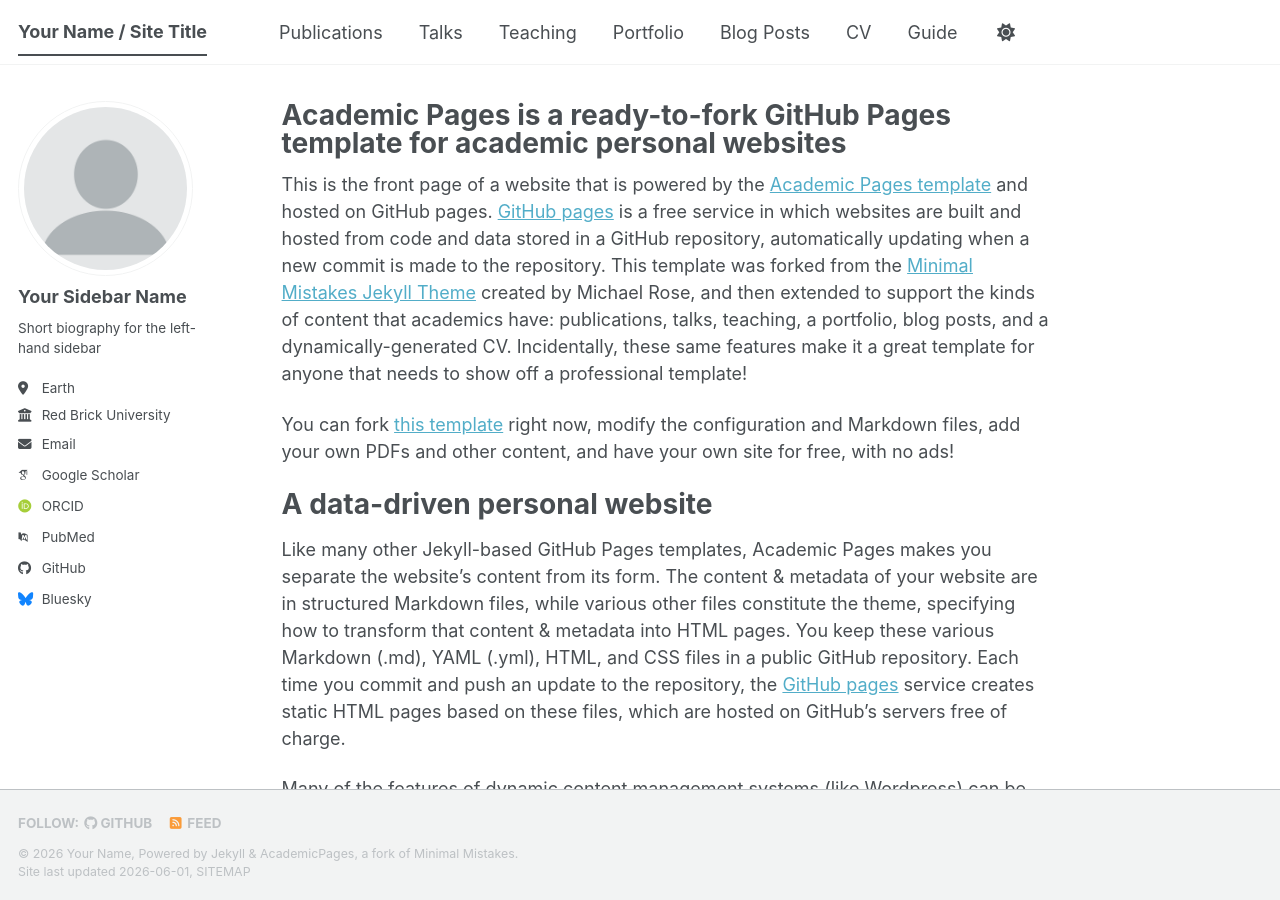
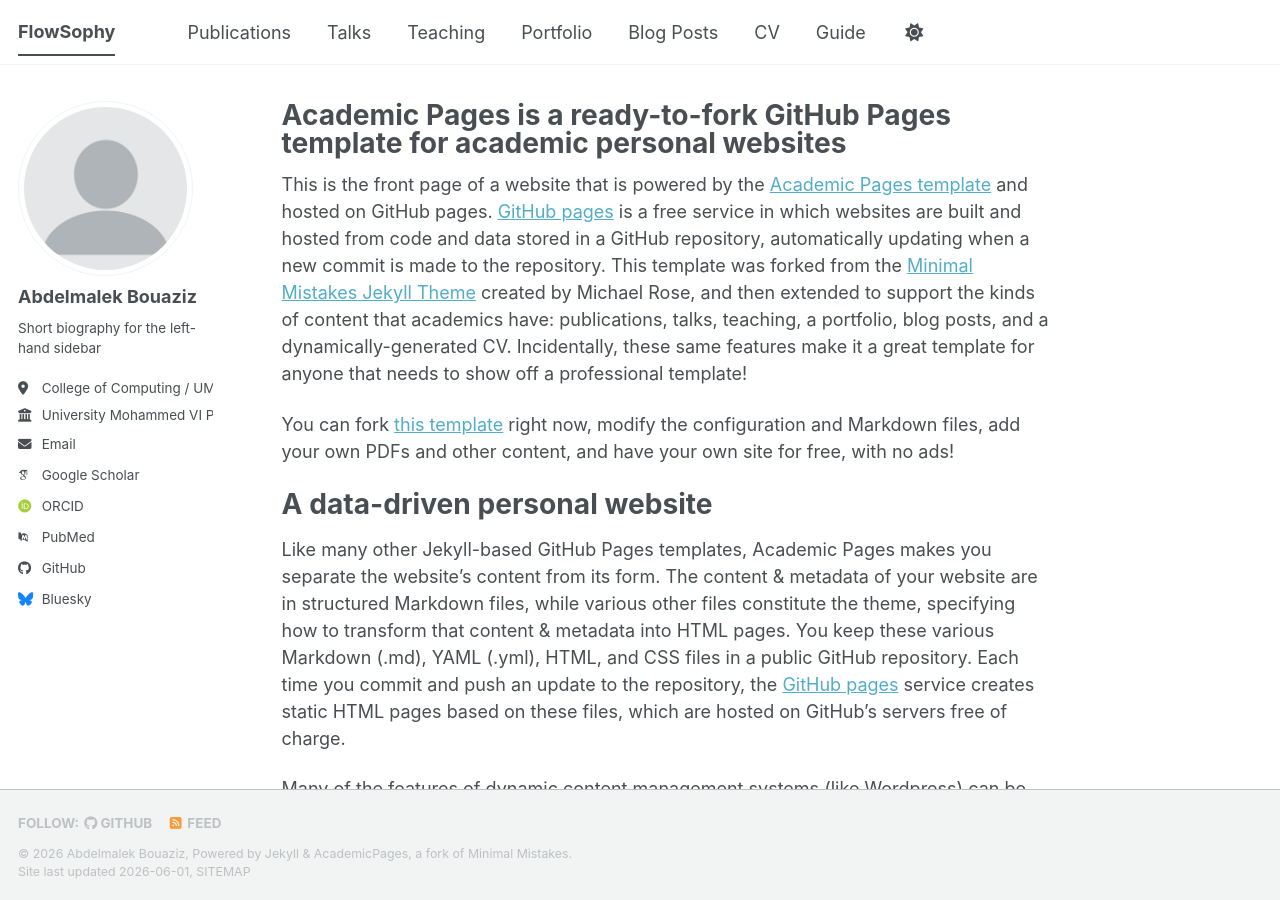
Before and after one commit to abdelmalekbouaziz/abdelmalekbouaziz.github.io, a Jekyll site: the page built from _pages/about.md, in a window 1280 px wide and 900 px high. Built offline with Jekyll 4.4.1, drawn with Linux system fonts in a browser that asks for light colours; some web fonts are replaced; a script bundle is joined from its source files by our own code; library files that are not in the unit come from our copies.

Commit message:
first commit

```diff
--- a/_config.yml
+++ b/_config.yml
@@ -9,14 +9,13 @@
 # Basic Site Settings
 locale                   : "en-US"
 site_theme               : "default" # The available themes options are "default", "air", "sunrise", "mint", "dirt" and "contrast"
-title                    : "Your Name / Site Title"
+title                    : "FlowSophy"
 title_separator          : "-"
-name                     : &name "Your Name"
-description              : &description "Your Name's academic portfolio"   # Update this with a general description of your site, this is the default if not overridden by a page
-url                      : https://academicpages.github.io # The base hostname & protocol for your site e.g. "https://[your GitHub username].github.io",
-                                                           # or if you already have some other page hosted on Github then use "https://[your GitHub username].github.io/[Your Repo Name]"
+name                     : &name "Abdelmalek Bouaziz"
+description              : &description "Abdelmalek Bouaziz's academic portfolio"
+url                      : https://abdelmalekbouaziz.github.io
 baseurl                  : "" # the subpath of your site, e.g. "/blog"
-repository               : "academicpages/academicpages.github.io"
+repository               : "abdelmalekbouaziz/abdelmalekbouaziz.github.io"
 
 # Site Author - The following control what appear as part of the author content on the side bar.
 #               If a field is blank the icon and link will not appear, otherwise it will be shown.
@@ -24,13 +23,13 @@ repository               : "academicpages/academicpages.github.io"
 author:
   # Biographic information
   avatar           : "profile.png"
-  name             : "Your Sidebar Name"
+  name             : "Abdelmalek Bouaziz"
   pronouns         : # example: "she/her"
   bio              : "Short biography for the left-hand sidebar"
-  location         : "Earth"
-  employer         : "Red Brick University"
+  location         : "College of Computing / UM6P"
+  employer         : "University Mohammed VI Polytechnic (UM6P)"
   uri              : # URL
-  email            : "none@example.org"
+  email            : "Abdelmalek.BOUAZIZ@um6p.ma"
 
   # Academic websites
   academia         : # URL
@@ -51,7 +50,7 @@ author:
   bitbucket        : # Username - Update with your username on the site
   codepen          : # Username
   dribbble         : # Username
-  github           : "academicpages"
+  github           : "abdelmalekbouaziz"
   kaggle           : # Username
   stackoverflow    : # User number or user number and name (i.e., use "1" or "1/jeff-atwood")
 
```
